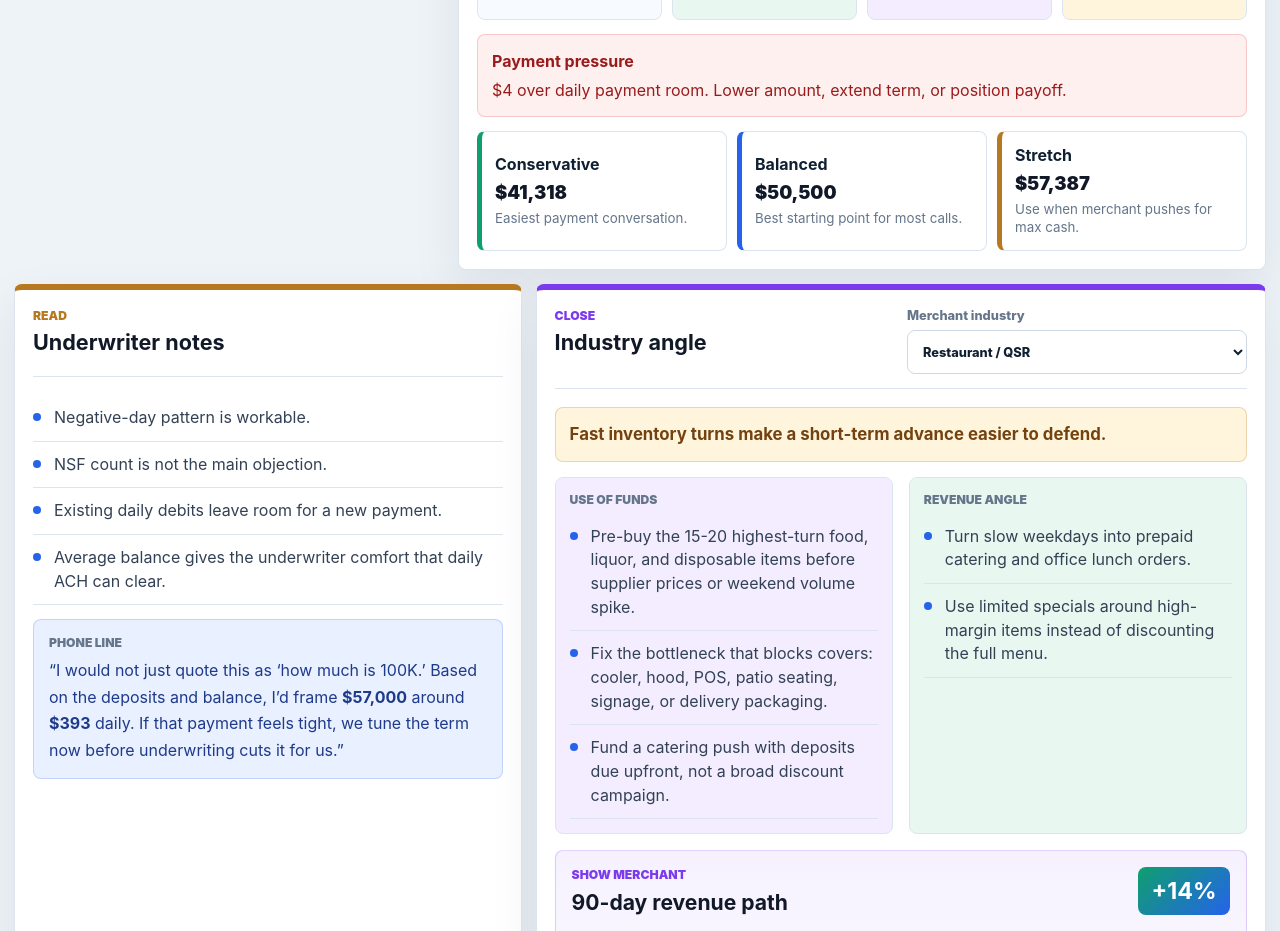
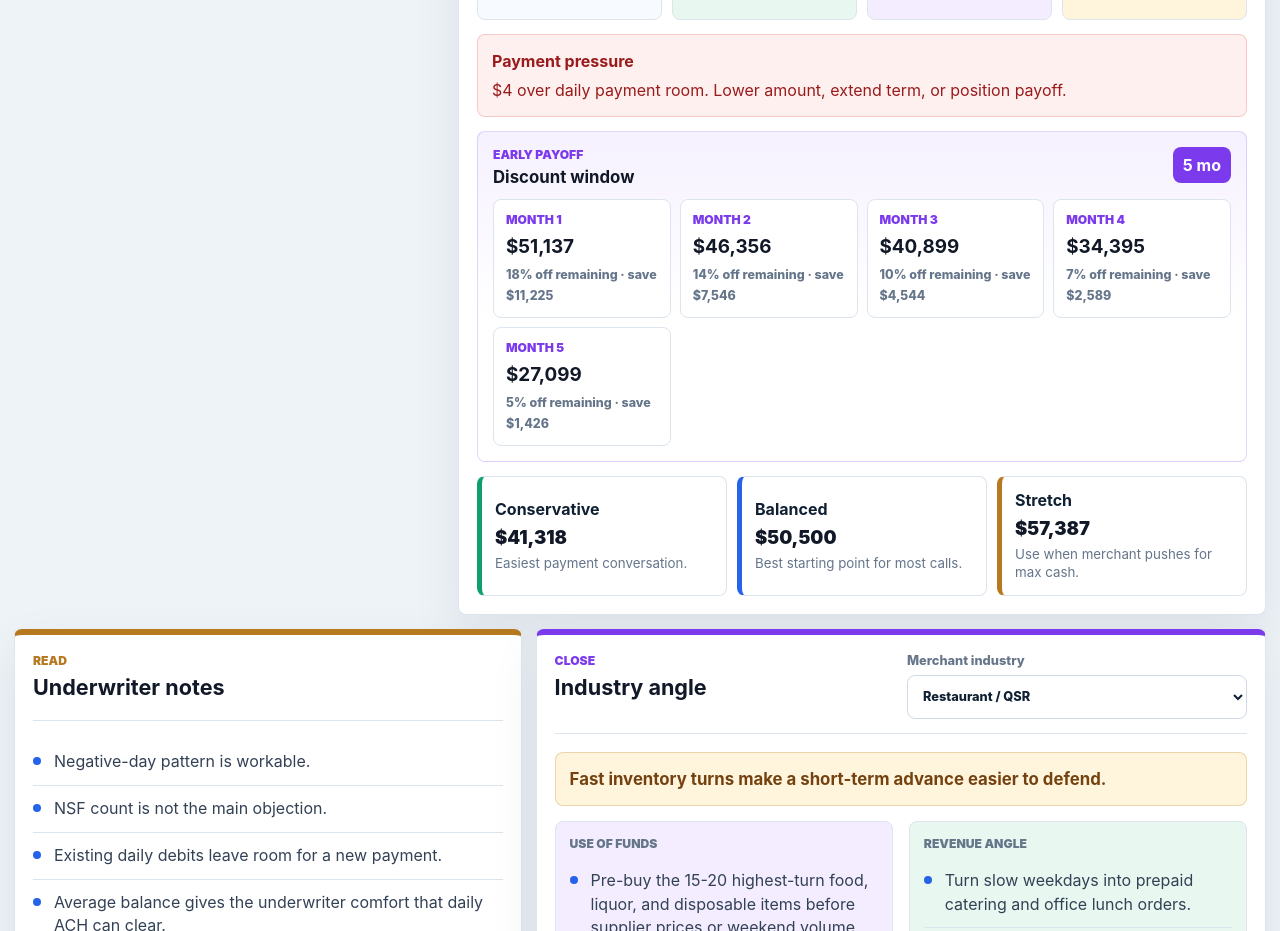
Before and after one commit to AionHz/aws-exam-readiness-coach, a Next.js app in the folder broker-club/: page / in a window 1280 px wide. Shown: the part 1000-1931 px from the top of the page. Built offline with nearby package versions, Linux system fonts and the light colour scheme.

Commit message:
Add Broker Club early payoff discounts

```diff
--- a/broker-club/app/globals.css
+++ b/broker-club/app/globals.css
@@ -552,6 +552,75 @@ input[type="range"] {
   background: var(--red-soft);
 }
 
+.payoff-card {
+  margin-top: 14px;
+  padding: 15px;
+  border: 1px solid rgba(124, 58, 237, 0.2);
+  border-radius: 8px;
+  background:
+    linear-gradient(180deg, rgba(243, 237, 255, 0.78), #ffffff 56%),
+    var(--surface);
+}
+
+.payoff-header {
+  display: flex;
+  align-items: flex-start;
+  justify-content: space-between;
+  gap: 12px;
+  margin-bottom: 12px;
+}
+
+.payoff-header span,
+.payoff-grid span {
+  display: block;
+  color: var(--purple);
+  font-size: 0.76rem;
+  font-weight: 900;
+  text-transform: uppercase;
+}
+
+.payoff-header h3 {
+  margin: 5px 0 0;
+  color: var(--navy);
+  font-size: 1.05rem;
+}
+
+.payoff-header strong {
+  min-width: 58px;
+  padding: 8px 10px;
+  border-radius: 8px;
+  color: #fff;
+  background: var(--purple);
+  text-align: center;
+}
+
+.payoff-grid {
+  display: grid;
+  grid-template-columns: repeat(auto-fit, minmax(142px, 1fr));
+  gap: 9px;
+}
+
+.payoff-grid div {
+  padding: 12px;
+  border: 1px solid var(--line);
+  border-radius: 8px;
+  background: #fff;
+}
+
+.payoff-grid strong {
+  display: block;
+  margin: 8px 0 5px;
+  color: var(--navy);
+  font-size: 1.18rem;
+}
+
+.payoff-grid small {
+  color: var(--muted);
+  font-size: 0.78rem;
+  font-weight: 800;
+  line-height: 1.35;
+}
+
 .scenario-grid {
   display: grid;
   grid-template-columns: repeat(3, minmax(0, 1fr));
--- a/broker-club/app/page.tsx
+++ b/broker-club/app/page.tsx
@@ -558,6 +558,30 @@ export default function Home() {
   const paymentCadence = paymentFrequency === "daily" ? "daily" : "weekly";
   const paymentRoomLabel =
     paymentFrequency === "daily" ? "daily payment room" : "weekly payment room";
+  const estimatedTermMonths = Math.max(1, Math.floor(termWeeks / 4.3));
+  const maxEarlyPayoffMonths = Math.min(5, estimatedTermMonths);
+  const earlyPayoffSchedule = Array.from(
+    { length: maxEarlyPayoffMonths },
+    (_, index) => {
+      const month = index + 1;
+      const discountRate = [0.18, 0.14, 0.1, 0.07, 0.05][index];
+      const collectedToDate =
+        paymentFrequency === "daily"
+          ? offer.dailyPayment * 21.5 * month
+          : offer.weeklyPayment * 4.3 * month;
+      const remainingBalance = Math.max(offer.payback - collectedToDate, 0);
+      const discountedBalance = remainingBalance * (1 - discountRate);
+      const principalFloor = Math.max(0, offer.amount - collectedToDate);
+      const payoffQuote = Math.max(discountedBalance, principalFloor);
+
+      return {
+        discountRate,
+        month,
+        payoffQuote,
+        savings: remainingBalance - payoffQuote,
+      };
+    },
+  );
   const offerModes = [
     {
       label: "Conservative",
@@ -827,6 +851,28 @@ export default function Home() {
             </span>
           </div>
 
+          <div className="payoff-card">
+            <div className="payoff-header">
+              <div>
+                <span>Early payoff</span>
+                <h3>Discount window</h3>
+              </div>
+              <strong>{maxEarlyPayoffMonths} mo</strong>
+            </div>
+            <div className="payoff-grid">
+              {earlyPayoffSchedule.map((payoff) => (
+                <div key={payoff.month}>
+                  <span>Month {payoff.month}</span>
+                  <strong>{formatMoney(payoff.payoffQuote)}</strong>
+                  <small>
+                    {formatPercent(payoff.discountRate)} off remaining · save{" "}
+                    {formatMoney(payoff.savings)}
+                  </small>
+                </div>
+              ))}
+            </div>
+          </div>
+
           <div className="scenario-grid">
             {offerModes.map((mode) => (
               <button
```
